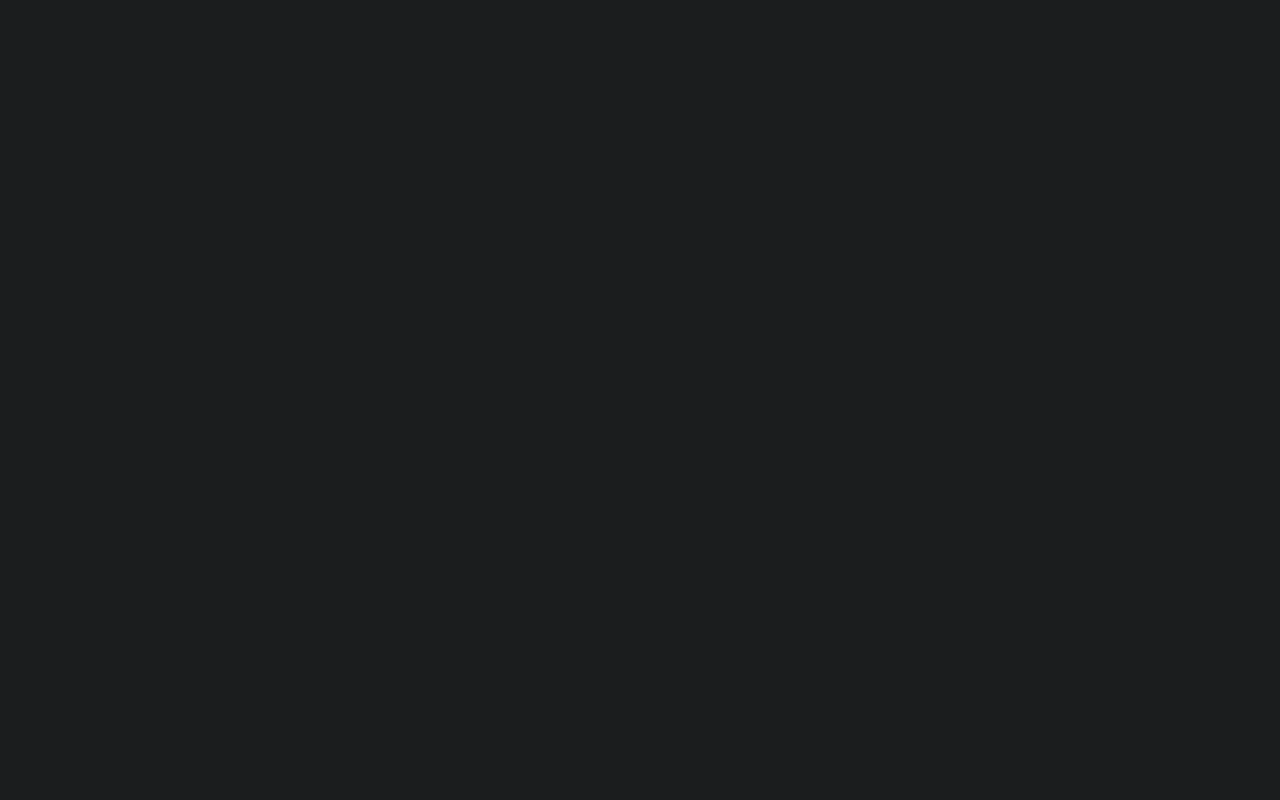
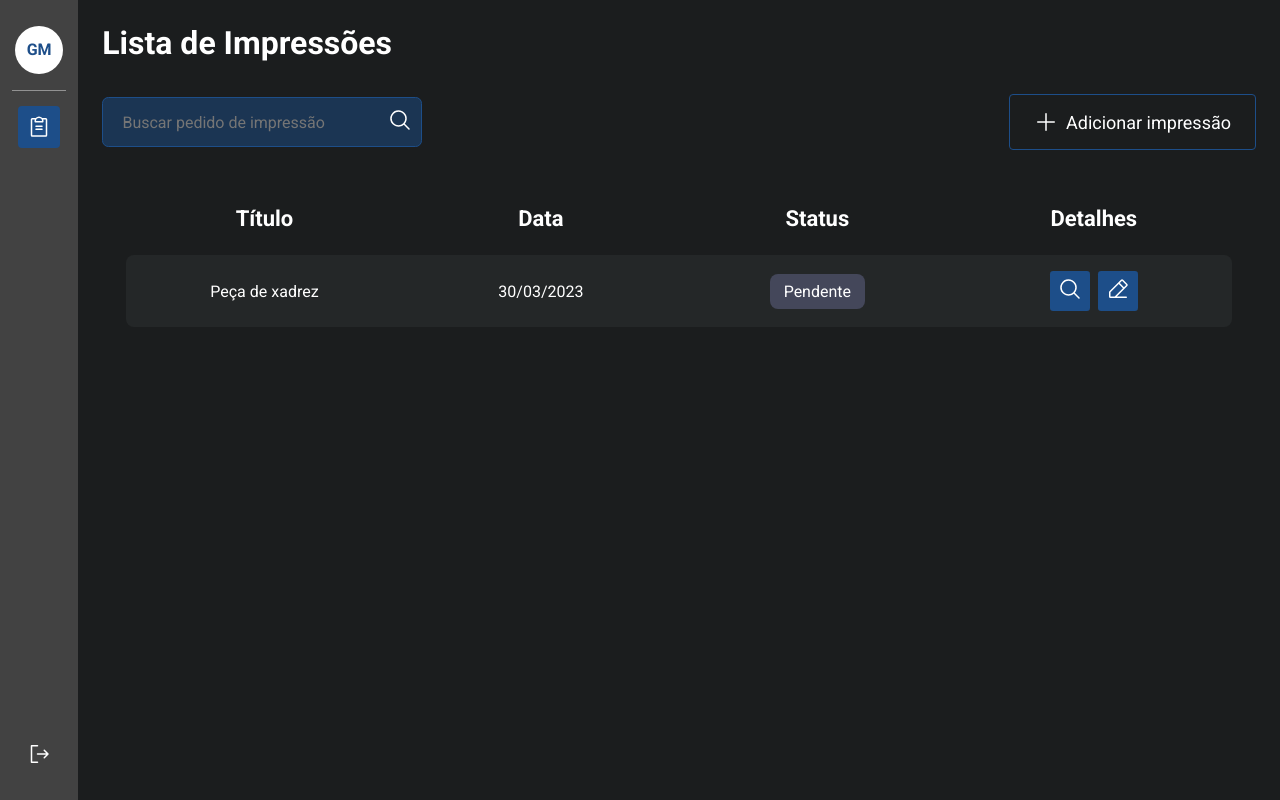
Before and after one commit to IFCE-Campus-Aracati/phfrontend, a React (Vite) app: page /client/my_prints in a window 1280 px wide. Before the commit this address had no page. Built offline with nearby package versions, Linux system fonts and the light colour scheme.

Commit message:
feat: componente MyPrints e ajuste na navegação

```diff
--- a/src/components/SideBar/index.tsx
+++ b/src/components/SideBar/index.tsx
@@ -22,7 +22,6 @@ import {
 } from "./styles";
 
 interface SideBarProps {
-  children: ReactNode;
   variant: "admin" | "client";
 }
 
@@ -42,7 +41,7 @@ export function SideBar({ variant }: SideBarProps) {
               weight={pathname === "/" ? "fill" : "regular"}
             />
           ),
-          to: "/",
+          to: "/client/my_prints",
         },
       ],
       admin: [
--- /dev/null
+++ b/src/components/Table/ClientListTable.tsx
@@ -0,0 +1,91 @@
+import React from "react";
+
+import { Status } from "./../Status";
+
+import {
+  Container,
+  TableContainer,
+  Row,
+  Head,
+  TH,
+  Body,
+  TableData,
+  RowIcons,
+  ButtonIcon,
+} from "./styles";
+
+import {
+  MagnifyingGlass,
+  PencilSimpleLine,
+  Trash,
+} from "@phosphor-icons/react";
+
+export interface ClientListTableDataProps {
+  id: string;
+  title: string;
+  date: string;
+  status: "pending" | "approved" | "decline";
+}
+
+interface TableProps {
+  data: ClientListTableDataProps[];
+  header: string[];
+  isView?: boolean;
+  isDelete?: boolean;
+  isEdit?: boolean;
+}
+
+export function ClientListTable({
+  data = [] as ClientListTableDataProps[],
+  header,
+  isView = false,
+  isDelete = false,
+  isEdit = false,
+}: TableProps) {
+  return (
+    <Container>
+      <TableContainer>
+        <Head>
+          <Row>
+            {header.map((item) => {
+              return <TH>{item}</TH>;
+            })}
+          </Row>
+        </Head>
+
+        <Body>
+          {data.map((item) => {
+            return (
+              <Row>
+                <TableData>{item.title}</TableData>
+                <TableData>{item.date}</TableData>
+                <TableData>
+                  <Status variant={item.status} />
+                </TableData>
+                <TableData>
+                  <RowIcons>
+                    {isView && (
+                      <ButtonIcon onClick={() => alert("FOI")}>
+                        <MagnifyingGlass size={"1.5rem"} color={"#FFF"} />
+                      </ButtonIcon>
+                    )}
+                    {isEdit && (
+                      <ButtonIcon onClick={() => alert("FOI")}>
+                        <PencilSimpleLine size={"1.5rem"} color={"#FFF"} />
+                      </ButtonIcon>
+                    )}
+                    {isDelete && (
+                      <ButtonIcon onClick={() => alert("FOI")}>
+                        <Trash size={"1.5rem"} color={"#FFF"} />
+                      </ButtonIcon>
+                    )}
+                  </RowIcons>
+                </TableData>
+              </Row>
+            );
+          })}
+        </Body>
+      </TableContainer>
+    </Container>
+  );
+}
--- a/src/components/Table/index.tsx
+++ b/src/components/Table/index.tsx
@@ -1,15 +1,17 @@
+import { ClientListTable, ClientListTableDataProps } from "./ClientListTable";
 import { ListTable, ListTableDataProps } from "./ListTable";
 import { PrintersTable, PrintersTableDataProps } from "./PrintersTable";
 import { SearchTable, SearchTableDataProps } from "./SearchTable";
 import { UserTableDataProps, UserTable } from "./UserTable";
 
 interface TableProp {
-  variant: "users" | "list" | "printers" | "search";
+  variant: "users" | "list" | "client" | "printers" | "search";
   data:
-    | ListTableDataProps[]
-    | PrintersTableDataProps[]
-    | SearchTableDataProps[]
-    | UserTableDataProps[];
+  | ListTableDataProps[]
+  | ClientListTableDataProps[]
+  | PrintersTableDataProps[]
+  | SearchTableDataProps[]
+  | UserTableDataProps[];
   header: string[];
 }
 
@@ -19,6 +21,16 @@ export function Table({ variant, data, header }: TableProp) {
       return (
         <ListTable
           data={data as ListTableDataProps[]}
+          header={header}
+          isView
+          isEdit
+        />
+      );
+
+    case "client":
+      return (
+        <ClientListTable
+          data={data as ClientListTableDataProps[]}
           header={header}
           isView
           isEdit
--- a/src/pages/Anonymous/SearchPrint/index.tsx
+++ b/src/pages/Anonymous/SearchPrint/index.tsx
@@ -3,6 +3,7 @@ import { ButtonBack, InputSearchContainer, InputTitle, Container, Content, Heade
 import { Table } from "../../../components/Table";
 import { SearchTableDataProps } from "../../../components/Table/SearchTable";
 import { Input } from "../../../components/Input";
+import { useNavigate } from "react-router-dom";
 
 const header = ["Id", "Título", "Data", "Status", "Detalhes"];
 
@@ -17,11 +18,13 @@ const data: SearchTableDataProps[] = [
 ]
 
 export function SearchPrint() {
+  const navigate = useNavigate();
+
   return (
     <Container>
       <Header>
         <TitleContainer>
-          <ButtonBack>
+          <ButtonBack onClick={() => navigate("/")}>
             <ArrowLeft size={36} weight="bold" />
           </ButtonBack>
           <Title>Buscar Impressões</Title>
--- a/src/pages/Client/EditPrint/index.tsx
+++ b/src/pages/Client/EditPrint/index.tsx
@@ -18,8 +18,6 @@ export function EditPrint() {
 
   return (
     <Container>
-      <SideBar variant="client">
-      </SideBar>
       <Content>
         <Title>Editar Impressão</Title>
 
--- /dev/null
+++ b/src/pages/Client/MyPrints/index.tsx
@@ -0,0 +1,37 @@
+import { Plus } from "@phosphor-icons/react";
+import { Button } from "../../../components/Button";
+import { Input } from "../../../components/Input";
+import { Container, Row, Title } from "./styles";
+import { Table } from "../../../components/Table";
+import { ClientListTableDataProps } from "../../../components/Table/ClientListTable";
+
+const list: ClientListTableDataProps[] = [
+  {
+    id: "1",
+    title: "Peça de xadrez",
+    date: "30/03/2023",
+    status: "pending",
+  },
+];
+
+const header = ["Título", "Data", "Status", "Detalhes"];
+
+export function MyPrints() {
+  return(
+    <Container>
+      <Title>Lista de Impressões</Title>
+      <Row>
+        <Input
+          variant="search"
+          placeholder="Buscar pedido de impressão"
+          style={{ maxWidth: "20%" }}
+        />
+        <Button size="large" title="Adicionar impressão" variant="outline">
+          <Plus size={"1.5rem"} color={"#FFF"} />
+        </Button>
+      </Row>
+
+      <Table data={list} header={header} variant="client" />
+    </Container>
+  );
+}
--- /dev/null
+++ b/src/pages/Client/MyPrints/styles.ts
@@ -0,0 +1,23 @@
+import styled from "styled-components";
+import { theme } from "../../../styles/theme";
+
+export const Container = styled.div`
+  height: 100vh;
+  width: 100%;
+  background-color: ${theme.colors.background.primary};
+  padding: 1.5rem;
+`;
+
+export const Title = styled.span`
+  color: ${theme.colors.white};
+  font-weight: bold;
+  font-size: 2rem;
+`;
+
+export const Row = styled.div`
+  display: flex;
+  flex-direction: row;
+  justify-content: space-between;
+  align-items: center;
+  margin: 2rem 0;
+`;
--- a/src/pages/Client/Profile/index.tsx
+++ b/src/pages/Client/Profile/index.tsx
@@ -43,8 +43,6 @@ export function Profile(){
 
   return(
     <Container>
-      <SideBar variant="client">
-      </SideBar>
         <Content>
           <Title>Perfil</Title>
 
--- a/src/pages/Home/index.tsx
+++ b/src/pages/Home/index.tsx
@@ -26,10 +26,10 @@ export function Home() {
           <LinkButton to={"/signin"}>
             <TextLink>Login</TextLink>
           </LinkButton>
-          <LinkButton to={""}>
+          <LinkButton to={"/anonymous/search_print"}>
             <TextLink>Buscar impressão</TextLink>
           </LinkButton>
-          <LinkButton to={""}>
+          <LinkButton to={"/anonymous/request_print"}>
             <TextLink>Solicitar impressão</TextLink>
           </LinkButton>
         </HeaderNavigation>
@@ -40,13 +40,13 @@ export function Home() {
             size="large"
             title="Buscar impressão"
             variant="fill"
-            onClick={() => navigate("")}
+            onClick={() => navigate("/anonymous/search_print")}
           />
           <Button
             size="large"
             title="Solicitar impressão"
             variant="fill"
-            onClick={() => navigate("")}
+            onClick={() => navigate("/anonymous/request_print")}
           />
         </RowButtons>
       </Body>
--- a/src/routes/index.tsx
+++ b/src/routes/index.tsx
@@ -11,6 +11,7 @@ import { SideBar } from "../components/SideBar";
 import { ListPrints } from "../pages/Admin/ListPrints";
 import { SearchPrint } from "../pages/Anonymous/SearchPrint";
 import { RequestPrinting } from "../pages/Anonymous/RequestPrinting";
+import { MyPrints } from "../pages/Client/MyPrints";
 
 export function RoutesApp() {
   return (
@@ -19,8 +20,11 @@ export function RoutesApp() {
       <Route path="/signin" element={<SignIn />} />
       <Route path="/signup" element={<SignUp />} />
 
-      <Route path="/client/profile" element={<Profile />} />
-      <Route path="/client/edit_print" element={<EditPrint />} />
+      <Route path="/client" element={<SideBar variant="client" />}>
+        <Route path="/client/profile" element={<Profile />} />
+        <Route path="/client/edit_print" element={<EditPrint />} />
+        <Route path="/client/my_prints" element={<MyPrints />} />
+      </Route>
 
       <Route path="/anonymous/request_print" element={<RequestPrinting />} />
       <Route path="/anonymous/search_print" element={<SearchPrint />} />
```
Also changed, not shown: 1 other file (tests, documents, lock files or other folders).
